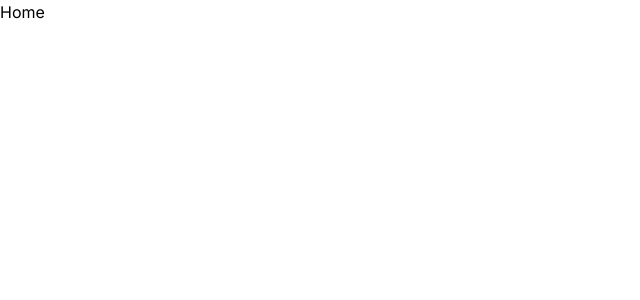
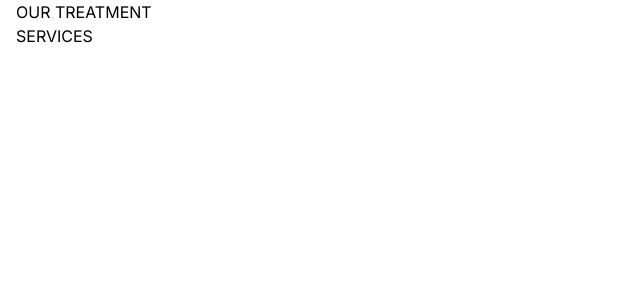
Before and after one commit to Sumit-Chouhan-786/saloon-app, a React (Create React App) app: page / in a window 1280 px wide. Shown: the top 300 px of the page, without its empty margins (0-640 px from the left). Built offline with nearby package versions, Linux system fonts and the light colour scheme.

Commit message:
add font family in config

```diff
--- a/src/pages/Home.jsx
+++ b/src/pages/Home.jsx
@@ -1,9 +1,12 @@
-import React from 'react'
+import React from "react";
+import Services from "../components/common/Services";
 
 const Home = () => {
   return (
-    <div>Home</div>
-  )
-}
+    <>
+      <Services />
+    </>
+  );
+};
 
 export default Home
--- a/tailwind.config.js
+++ b/tailwind.config.js
@@ -2,7 +2,11 @@
 module.exports = {
   content: ["./src/**/*.{js,jsx,ts,tsx}"],
   theme: {
-    extend: {},
+    extend: {
+      fontFamily: {
+        abril: ["Abril Fatface", "serif"],
+      },
+    },
   },
   plugins: [],
 };
```
